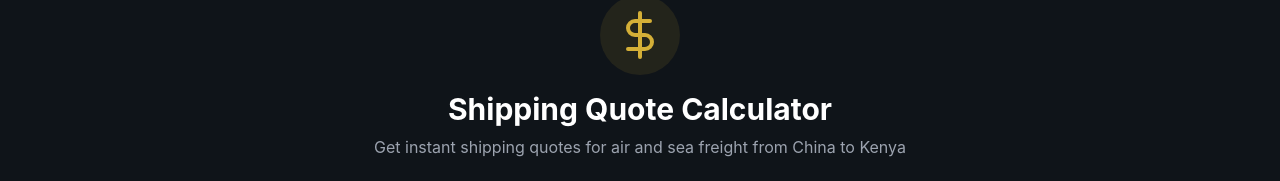
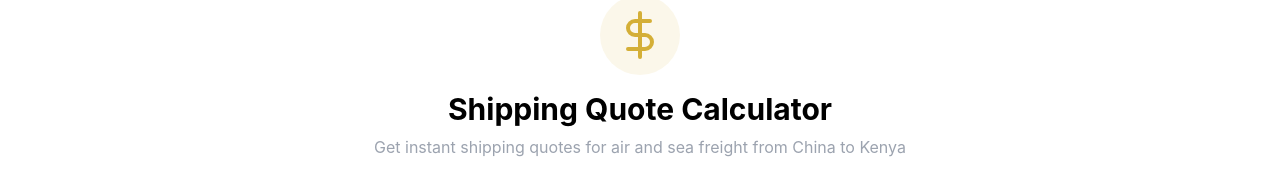
Before and after one commit to KhalanHappiness/warehouse-tracking-system, a React app in the folder frontend/: page /quote in a window 1280 px wide. Shown: the part 102-283 px from the top of the page. Built offline with nearby package versions, Linux system fonts and the light colour scheme; no server answers; the HTML template or start-up script is replaced by a standard one.

Commit message:
changed the input background from dark to white

```diff
--- a/frontend/src/components/common/Input.jsx
+++ b/frontend/src/components/common/Input.jsx
@@ -23,7 +23,7 @@ const Input = ({
         )}
         <input
           className={`
-            w-full px-4 py-2.5 bg-navy-light border border-navy text-white rounded-lg
+            w-full px-4 py-2.5 bg-white border border-navy text-white rounded-lg
             focus:outline-none focus:ring-2 focus:ring-primary focus:border-transparent
             placeholder-gray-500 transition-all duration-200
             ${icon ? 'pl-10' : ''}
--- a/frontend/src/pages/QuoteCalculator.jsx
+++ b/frontend/src/pages/QuoteCalculator.jsx
@@ -45,13 +45,13 @@ const QuoteCalculator = () => {
       }
     };
   return (
-    <div className="min-h-screen bg-navy-dark py-8">
+    <div className="min-h-screen bg-white py-8">
       <div className="max-w-5xl mx-auto px-4">
         <div className="text-center mb-8">
           <div className="inline-flex p-4 rounded-full bg-primary/10 mb-4">
             <FiDollarSign className="text-5xl text-primary" />
           </div>
-          <h1 className="text-3xl font-bold text-white mb-2">Shipping Quote Calculator</h1>
+          <h1 className="text-3xl font-bold text-black mb-2">Shipping Quote Calculator</h1>
           <p className="text-gray-400">Get instant shipping quotes for air and sea freight from China to Kenya</p>
         </div>
 
@@ -70,7 +70,7 @@ const QuoteCalculator = () => {
                   {method.type === 'air' ? <FiPackage className="text-2xl text-blue-400" /> : <FiTruck className="text-2xl text-green-400" />}
                 </div>
                 <div className="flex-1">
-                  <h3 className="text-lg font-semibold text-white mb-1">{method.name}</h3>
+                  <h3 className="text-lg font-semibold text-black mb-1">{method.name}</h3>
                   <p className="text-sm text-gray-400 mb-2">{method.transit_days}</p>
                   <p className="text-2xl font-bold text-primary">{method.currency} {method.base_rate}/{method.rate_type === 'per_kg' ? 'kg' : 'CBM'}</p>
                 </div>
@@ -82,7 +82,7 @@ const QuoteCalculator = () => {
         {selectedMethod && (
           <Card>
             <form onSubmit={handleCalculate} className="space-y-6">
-              <h3 className="text-xl font-bold text-white">{selectedMethod.name}</h3>
+              <h3 className="text-xl font-bold text-black">{selectedMethod.name}</h3>
 
               <div className="grid grid-cols-1 md:grid-cols-2 gap-4">
                 <Input
@@ -121,11 +121,11 @@ const QuoteCalculator = () => {
                   <div className="grid grid-cols-2 gap-4 text-sm border-t border-navy-light pt-4">
                     <div>
                       <p className="text-gray-400">Actual Weight</p>
-                      <p className="text-white">{quote.actual_weight || '0'} kg</p>
+                      <p className="text-black">{quote.actual_weight || '0'} kg</p>
                     </div>
                     <div>
                       <p className="text-gray-400">Volume Weight</p>
-                      <p className="text-white">{quote.volume_cbm ? (quote.volume_cbm * 166).toFixed(2) : '0'} kg</p>
+                      <p className="text-black">{quote.volume_cbm ? (quote.volume_cbm * 166).toFixed(2) : '0'} kg</p>
                     </div>
                     <div>
                       <p className="text-gray-400">Chargeable Weight</p>
@@ -133,7 +133,7 @@ const QuoteCalculator = () => {
                     </div>
                     <div>
                       <p className="text-gray-400">Rate</p>
-                      <p className="text-white">{quote.currency} {quote.rate || '0'}/{quote.shipping_method?.rate_type === 'per_kg' ? 'kg' : 'CBM'}</p>
+                      <p className="text-black">{quote.currency} {quote.rate || '0'}/{quote.shipping_method?.rate_type === 'per_kg' ? 'kg' : 'CBM'}</p>
                     </div>
                   </div>
                 </div>
```
